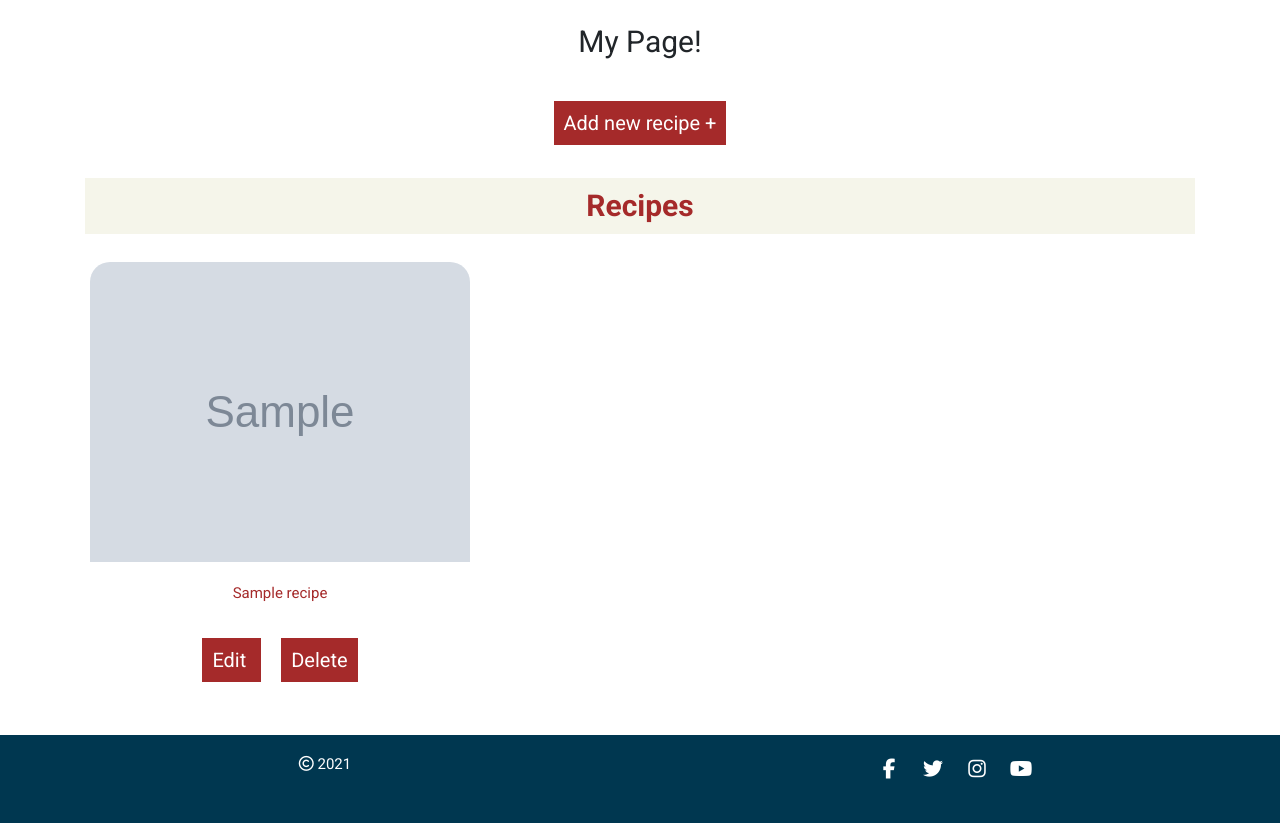
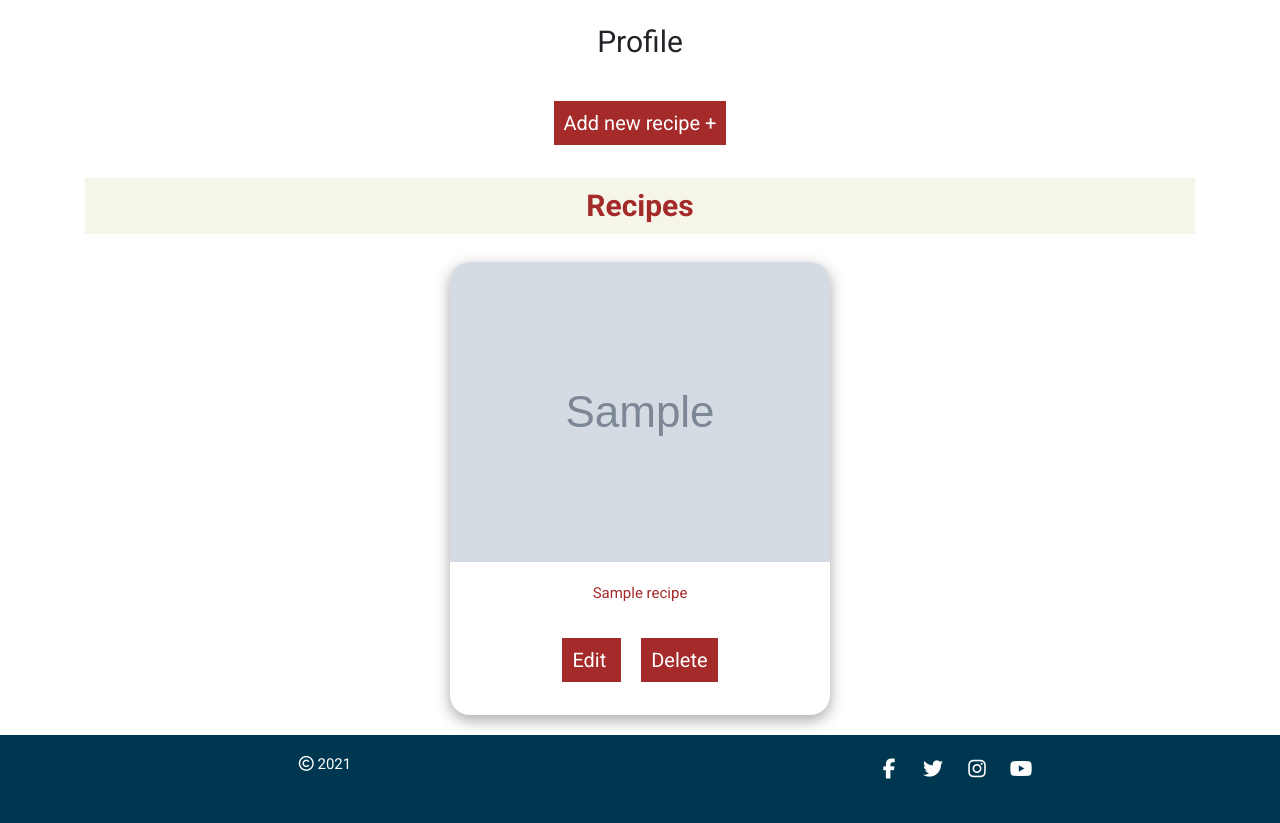
Before and after one commit to Code-Institute-Submissions/McHugh1894-MS3-CookBook_SepResub, a Flask app: page /profile in a window 1280 px wide. Shown: the part 56-879 px from the top of the page. Run offline with Flask 2, Linux system fonts and the light colour scheme; the visitor is signed in with stand-in values (Sample User, id 1); grey boxes marked "Sample" are stand-in pictures; a database or web service that is not in the repository returns one stand-in record (values such as "Sample title"); some libraries are stand-ins or nearby versions.

Commit message:
Removed text from some html files

```diff
--- a/templates/category/add_category.html
+++ b/templates/category/add_category.html
@@ -5,7 +5,7 @@
         <div class="col-12">
             <!--Page Heading-->
             <section class="callout add-box text-center">
-                <h2>Add Category!</h2>
+                <h2>Add Category</h2>
                 <form method="POST" action="{{ url_for('add_category') }}">
                     <!-- category name -->
                     <div class="row">
--- a/templates/category/edit_category.html
+++ b/templates/category/edit_category.html
@@ -5,7 +5,7 @@
         <div class="col-12">
             <!--Page Heading-->
             <section class="callout add-box text-center">
-                <h2>Edit Category!</h2>
+                <h2>Edit Category</h2>
                 <form method="POST" action="{{ url_for('edit_category',category_id=category._id) }}">
                     <!-- category name -->
                     <div class="row">
--- a/templates/recipe/add_recipe.html
+++ b/templates/recipe/add_recipe.html
@@ -5,7 +5,7 @@
         <div class="col-12">
             <!--Page Heading-->
             <section class="callout add-box text-center">
-                <h2>Add New Recipe!</h2>
+                <h2>Add New Recipe</h2>
                 <!--Add Recipe Form-->
                 <form method="POST" action="{{ url_for('add_recipe') }}">
                     <!-- Category name -->
--- a/templates/recipe/edit_recipe.html
+++ b/templates/recipe/edit_recipe.html
@@ -5,7 +5,7 @@
         <div class="col-12">
             <!--Page Heading-->
             <section class="callout add-box text-center">
-                <h2>Edit Recipe!!</h2>
+                <h2>Edit Recipe</h2>
                 <!--Display Recipe Form-->
                 <form method="POST" action="{{ url_for('edit_recipe',recipe_id=recipe._id) }}">
                     <!-- Category name -->
--- a/templates/users/mypage.html
+++ b/templates/users/mypage.html
@@ -4,7 +4,7 @@
     <!--Page Heading-->
     <div class="row">
         <div class="col-12 profile-header">
-            <h2>My Page!</h2>
+            <h2>Profile</h2>
         </div>
     </div>
     <!--Add Recipe Button-->
@@ -20,10 +20,10 @@
                 <h3 class="recipe-header">Recipes</h3>
             </div>
         </div>
-        <div class="row">
+        <div class="row" style="justify-content: center;">
             {% for recipe in user_recipes %}
-            <div class="col-12 col-md-6 col-lg-4 recipe-read">
-                <img class="recipe-img" src="{{ recipe.image }}" alt="{{ recipe.recipe_name }}" />
+            <div class="col-12 col-md-6 col-lg-4 recipe-read" style="box-shadow: rgba(0, 0, 0, 35%) 0px 5px 15px;">
+                <img class="recipe-img" src="{{ recipe.image_link }}" alt="{{ recipe.recipe_name }}" />
                 <div class="recipe-title">
                     <a href="{{ url_for('recipes', recipe_id=recipe._id) }}">{{ recipe.recipe_name }}</a>
                 </div>
```
